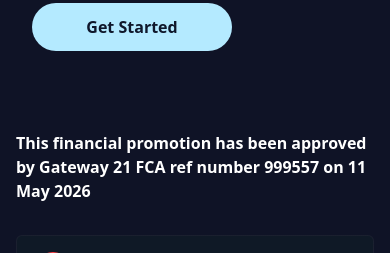
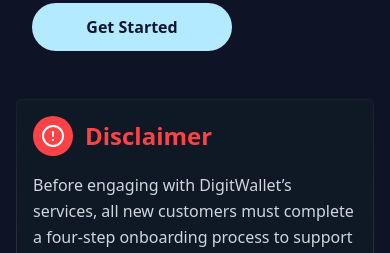
Before and after one commit to DavidOsezua/digitWalletLanding, a React (Vite) app: page / in a window 390 px wide. Shown: the part 6080-6333 px from the top of the page. Built offline with nearby package versions, Linux system fonts and the light colour scheme; no server answers.

Commit message:
removed text

```diff
--- a/src/components/home/DisclaimerComponent.tsx
+++ b/src/components/home/DisclaimerComponent.tsx
@@ -4,9 +4,6 @@ export default function DisclaimerComponent() {
   return (
     <section>
       <div className="max-w-337.5 mx-auto p-4 md:p-8">
-        <p className="font-bold  md:text-[24px] my-8 text-white">
-         This financial promotion has been approved by Gateway 21 FCA ref number 999557 on 11 May 2026
-        </p>
         <div
           className="max-w-7xl w-full rounded-sm p-4 md:p-8"
           style={{
```
Also changed, not shown: .claude/settings.local.json (deleted).
